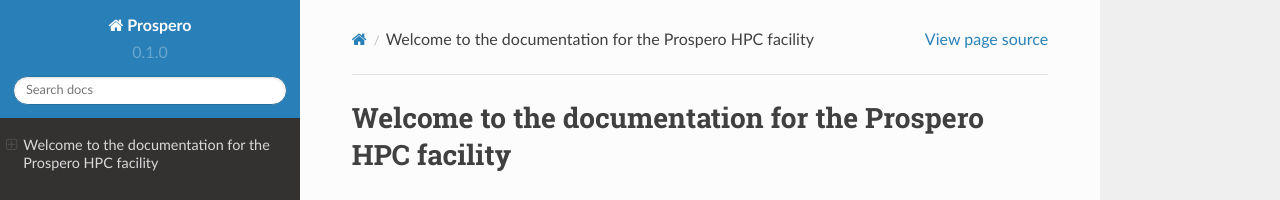
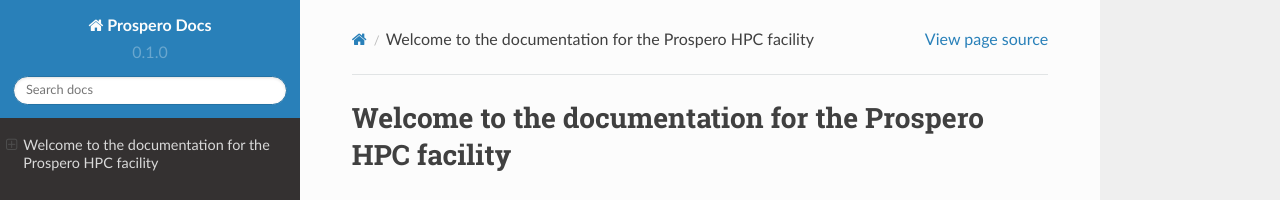
Before and after one commit to astrcrai/prospero-docs, a Sphinx documentation site: the page built from docs/source/index.rst, in a window 1280 px wide. Shown: the top 200 px of the page. Built offline with Sphinx 7.4.7 and the Read the Docs theme 2.0.0, drawn with Linux system fonts in a browser that asks for light colours; pages that are not in the unit, such as notebooks, are missing from menus.

Commit message:
Update conf.py

```diff
--- a/docs/source/conf.py
+++ b/docs/source/conf.py
@@ -2,7 +2,7 @@
 
 # -- Project information
 
-project = 'Prospero'
+project = 'Prospero Docs'
 copyright = '2023, Liverpool John Moores University'
 author = 'LJMU'
 
```
